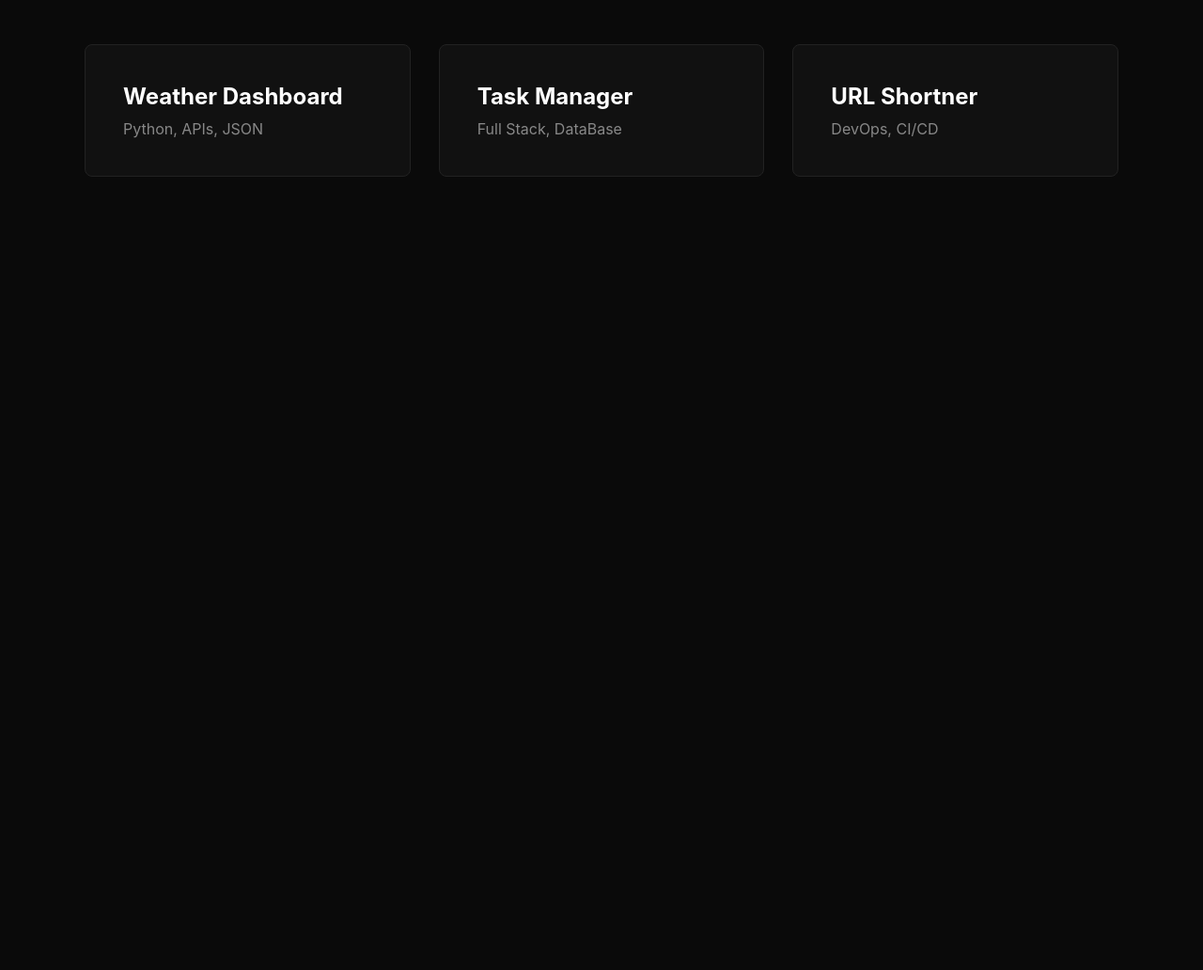
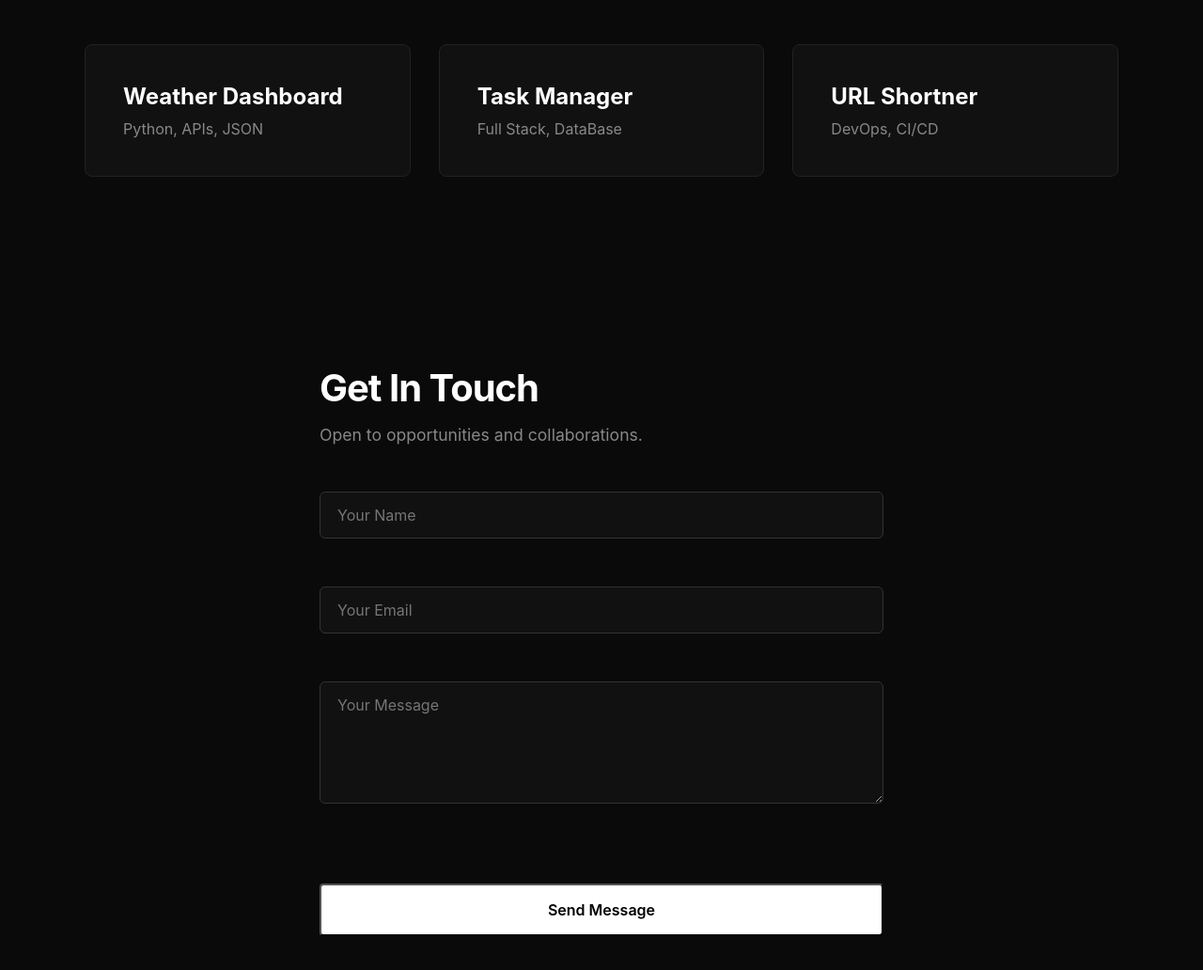
Before and after one commit to Faseeh-Asghar/portfolio-v1, a plain HTML site: page index.html in a window 1280 px wide. Shown: the part 952-1984 px from the top of the page at 94% size. Before the commit the page ends 1240 px from the top, so only its background shows below. Drawn offline with Linux system fonts and the light colour scheme.

Commit message:
Add contact form with JS validation

```diff
--- a/index.html
+++ b/index.html
@@ -53,6 +53,40 @@
         </div>
       </div>
     </section>
+
+    <section id="contact" class="contact-section">
+      <h2>Get In Touch</h2>
+      <p class="contact-subtitle">Open to opportunities and collaborations.</p>
+      <form id="contact-form">
+        <div class="form-group">
+          <input
+            type="text"
+            id="input-name"
+            placeholder="Your Name"
+            autocomplete="off"
+          />
+          <span class="error-msg" id="error-name"></span>
+        </div>
+        <div class="form-group">
+          <input
+            type="email"
+            id="input-email"
+            placeholder="Your Email"
+            autocomplete="off"
+          />
+          <span class="error-msg" id="error-email"></span>
+        </div>
+        <div class="form-group">
+          <textarea
+            id="input-message"
+            placeholder="Your Message"
+            rows="5"
+          ></textarea>
+          <span class="error-msg" id="error-message"></span>
+        </div>
+        <button type="submit" class="btn btn-submit">Send Message</button>
+      </form>
+    </section>
     <script src="script.js"></script>
   </body>
 </html>
--- a/script.js
+++ b/script.js
@@ -33,3 +33,52 @@ const navLinks = document.querySelector('.nav-links');
 hamburgerBtn.addEventListener('click', function () {
   navLinks.classList.toggle('open');
 });
+
+const contactForm = document.querySelector('#contact-form');
+const inputName = document.querySelector('#input-name');
+const inputEmail = document.querySelector('#input-email');
+const inputMessage = document.querySelector('#input-message');
+const errorName = document.querySelector('#error-name');
+const errorEmail = document.querySelector('#error-email');
+const errorMessage = document.querySelector('#error-message');
+
+contactForm.addEventListener('submit', function (e) {
+  e.preventDefault();
+  let isValid = true;
+  if (inputName.value.trim() === '') {
+    errorName.innerText = 'Name is required.';
+    isValid = false;
+  } else {
+    errorName.innerText = '';
+  }
+
+  if (inputEmail.value.trim() === '') {
+    errorEmail.innerText = 'Email is required.';
+    isValid = false;
+  } else {
+    errorEmail.innerText = '';
+  }
+  if (inputMessage.value.trim() === '') {
+    errorMessage.innerText = 'Message cannot be empty.';
+    isValid = false;
+  } else {
+    errorMessage.innerText = '';
+  }
+
+  if (isValid) {
+    contactForm.innerHTML =
+      '<p style="color: #4ade80; font-size: 1.2rem;">✓ Message sent successfully!</p>';
+  }
+});
+
+inputName.addEventListener('input', function () {
+  errorName.innerText = '';
+});
+
+inputEmail.addEventListener('input', function () {
+  errorEmail.innerText = '';
+});
+
+inputMessage.addEventListener('input', function () {
+  errorMessage.innerText = '';
+});
--- a/style.css
+++ b/style.css
@@ -204,3 +204,58 @@ header.scrolled {
     display: flex;
   }
 }
+
+.contact-section {
+  max-width: 700px;
+  margin: 0 auto;
+  padding: 100px 50px;
+}
+
+.contact-section h2 {
+  font-size: 2.5rem;
+  margin-bottom: 15px;
+  letter-spacing: -1px;
+}
+
+.contact-subtitle {
+  color: #888888;
+  margin-bottom: 50px;
+  font-size: 1.1rem;
+}
+
+.form-group {
+  margin-bottom: 25px;
+}
+
+input,
+textarea {
+  width: 100%;
+  background-color: #111111;
+  border: 1px solid #333333;
+  color: #ffffff;
+  padding: 14px 18px;
+  font-size: 1rem;
+  border-radius: 6px;
+  outline: none;
+  font-family: inherit;
+  transition: border-color 0.3s ease;
+}
+
+input:focus,
+textarea:focus {
+  border-color: #ffffff;
+}
+
+.error-msg {
+  color: #f87171;
+  font-size: 0.85rem;
+  margin-top: 6px;
+  display: block;
+  min-height: 20px;
+}
+
+.btn-submit {
+  width: 100%;
+  padding: 16px;
+  font-size: 1rem;
+}
```
